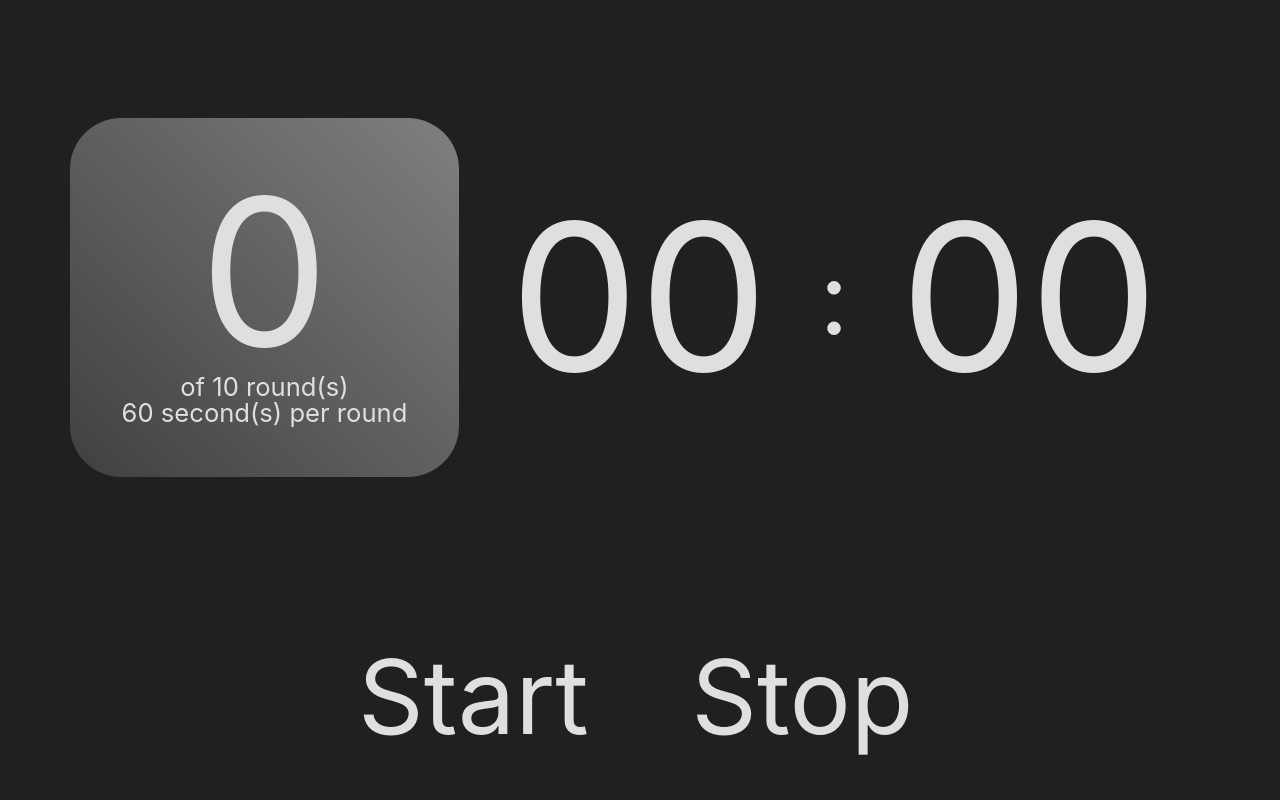
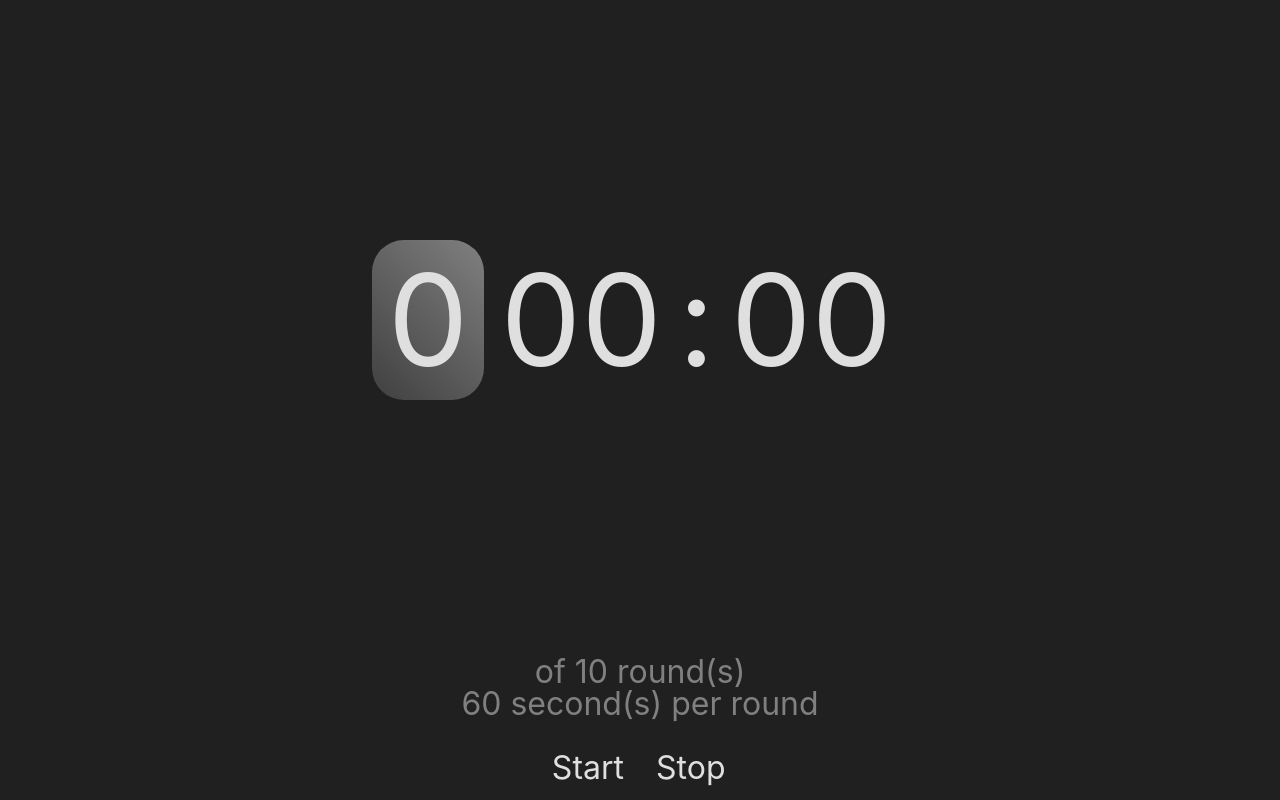
Before and after one commit to warden-sk/crossfit, a website with bundled scripts: page index.html in a window 1280 px wide. Built offline with nearby package versions, Linux system fonts and the light colour scheme.

Commit message:
nová verzia

```diff
--- a/index.css
+++ b/index.css
@@ -2,7 +2,7 @@ body {
   background-color: hsl(0, 0%, 12.5%);
   color: hsl(0, 0%, 87.5%);
   font-family: -apple-system, BlinkMacSystemFont, "Segoe UI", sans-serif;
-  font-size: 8vw;
+  font-size: 16vmin;
   height: 100vh;
   line-height: 1;
   margin: 0;
@@ -21,16 +21,21 @@ body {
 .row:first-child {
   flex-grow: 1;
 }
-#indicator {
+#indicator__first {
   background-image: linear-gradient(45deg, hsl(0, 0%, 25%), hsl(0, 0%, 50%));
-  border-radius: 4vw;
+  border-radius: 4vmin;
+}
+#indicator__last {
+  font-size: 4vmin;
+  opacity: 0.5;
+  padding: 2vmin;
   text-align: center;
+  white-space: pre-line;
 }
-#indicator,
+#indicator__first,
 #minutes,
 #seconds {
-  font-size: 16vw;
-  padding: 4vw;
+  padding: 2vmin;
 }
 #start {
   text-align: right;
@@ -38,10 +43,7 @@ body {
 #start,
 #stop {
   cursor: pointer;
-  padding: 4vw;
+  font-size: 4vmin;
+  padding: 2vmin;
   width: 50%;
 }
-#indicator__last {
-  font-size: 2vw;
-  white-space: pre-line;
-}
--- a/index.html
+++ b/index.html
@@ -7,14 +7,12 @@
   <body>
     <div class="container">
       <div class="row">
-        <div id="indicator">
-          <div id="indicator__first"></div>
-          <div id="indicator__last"></div>
-        </div>
+        <div id="indicator__first"></div>
         <div id="minutes">00</div>
         :
         <div id="seconds">00</div>
       </div>
+      <div id="indicator__last"></div>
       <div class="row">
         <div id="start">Start</div>
         <div id="stop">Stop</div>
--- a/index.js
+++ b/index.js
@@ -17,9 +17,9 @@ const nodes = {
 };
 const rounds = toNumber(url.searchParams.get("rounds"));
 const secondsPerRound = toNumber(url.searchParams.get("secondsPerRound"));
-const workoutName = url.searchParams.get("workoutName") ?? "EveryMinuteOnTheMinuteTimer";
+const workoutName = url.searchParams.get("workoutName") ?? "EveryMinuteOnTheMinute";
 const workouts = {
-    EveryMinuteOnTheMinuteTimer: [
+    EveryMinuteOnTheMinute: [
         EveryMinuteOnTheMinuteTimer,
         [nodes, rounds, secondsPerRound],
     ],
--- a/index.ts
+++ b/index.ts
@@ -25,12 +25,12 @@ const secondsPerRound: number | undefined = toNumber(
 );
 
 const workoutName: string =
-  url.searchParams.get("workoutName") ?? "EveryMinuteOnTheMinuteTimer";
+  url.searchParams.get("workoutName") ?? "EveryMinuteOnTheMinute";
 
 const workouts: {
   [workoutName: string]: [new (...$: any[]) => Timer, any[]]; //dokončiť
 } = {
-  EveryMinuteOnTheMinuteTimer: [
+  EveryMinuteOnTheMinute: [
     EveryMinuteOnTheMinuteTimer,
     [nodes, rounds, secondsPerRound],
   ],
```
Also changed, not shown: README.md.
